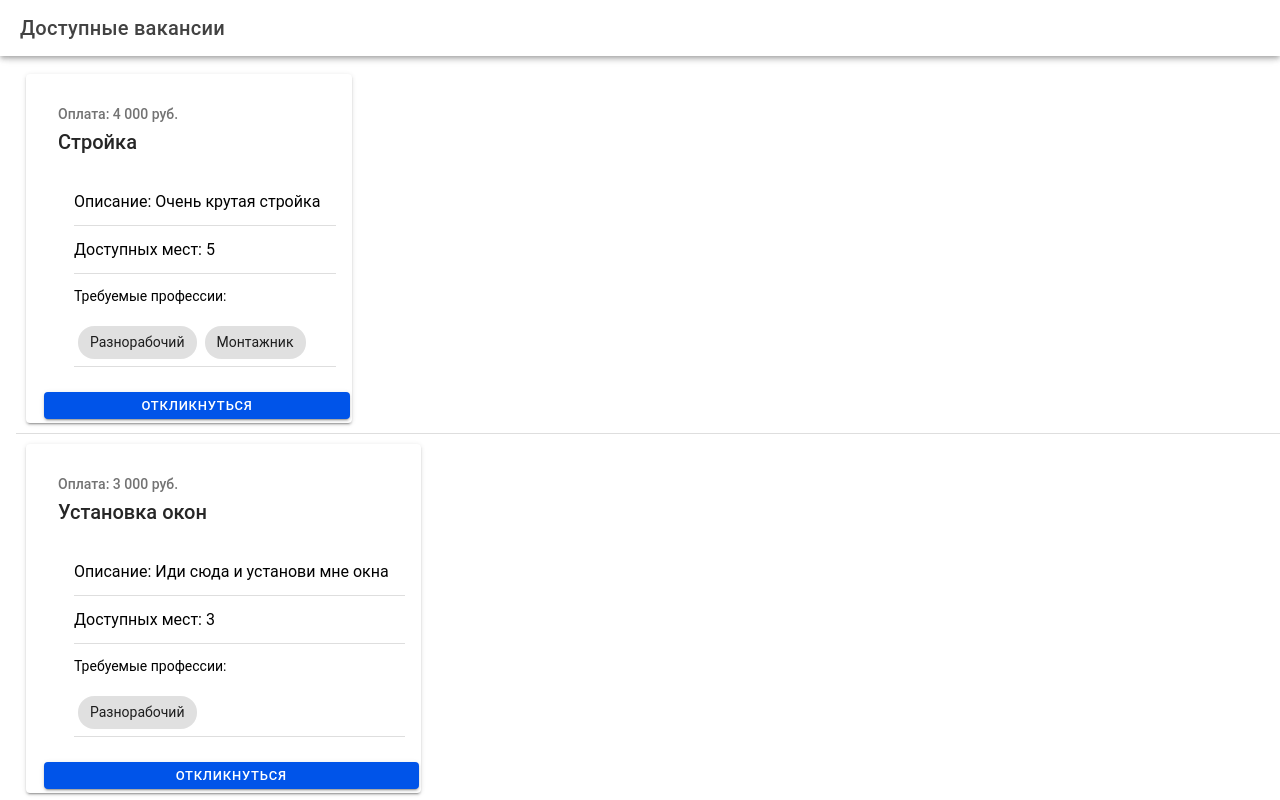
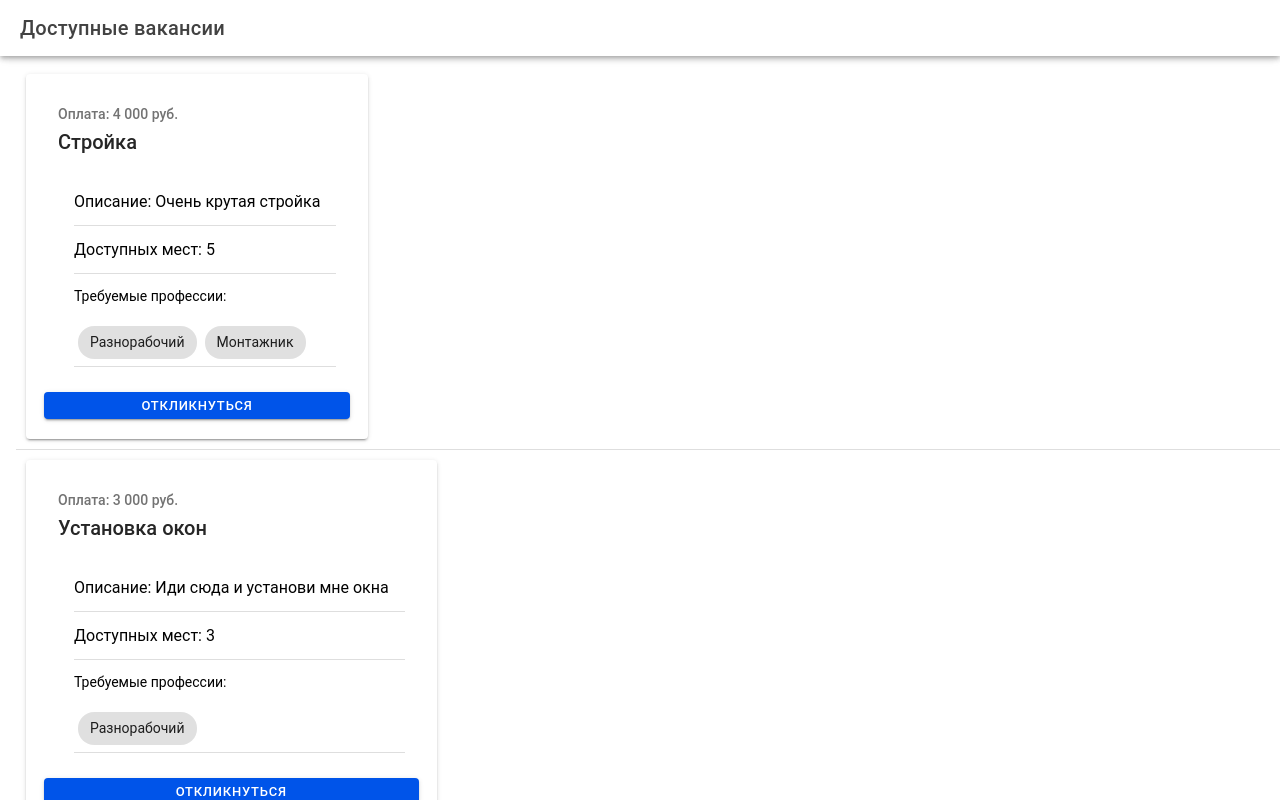
Before and after one commit to lllKoMaHDoRlll/hackerton-summer-2024-front, a React (Vite) app: page /worker/tasks in a window 1280 px wide. Built offline with nearby package versions, Linux system fonts and the light colour scheme.

Commit message:
add isAssigned 'in' property to VacancyCard Component

```diff
--- a/src/components/VacancyCard.tsx
+++ b/src/components/VacancyCard.tsx
@@ -1,4 +1,4 @@
-import React from "react";
+import React, { useEffect } from "react";
 import { IonCard, IonCardTitle, IonAvatar, IonCardContent, IonCardHeader, IonCardSubtitle, IonList, IonListHeader, IonLabel, IonItem, IonText, IonChip, IonButton } from "@ionic/react"
 
 
@@ -6,8 +6,12 @@ import styled from "styled-components";
 
 
 export default function ProfileCard(props: any) {
+    useEffect(() => {
+        console.log(props.isAssigned);
+    });
+
     return (
-        <IonCard className="ion-padding-start ion-padding-top">
+        <IonCard className="ion-padding">
             <IonCardHeader>
                 <IonCardSubtitle>Оплата: {props.data.price} руб.</IonCardSubtitle>
                 <IonCardTitle>{props.data.workName}</IonCardTitle>
@@ -32,7 +36,7 @@ export default function ProfileCard(props: any) {
                     </IonItem>
                 </IonList>
             </IonCardContent>
-            <IonButton expand="block">Откликнуться</IonButton>
+            <IonButton expand="block">{props.isAssigned ? 'Отменить' : 'Откликнуться'}</IonButton>
         </IonCard>
     )
 }
--- a/src/pages/Worker/Profile.tsx
+++ b/src/pages/Worker/Profile.tsx
@@ -5,6 +5,7 @@ import { map, build, home, personAdd, star } from "ionicons/icons"
 import styled from "styled-components";
 
 import ProfileCard from "./../../components/ProfileCard";
+import VacancyCard from "./../../components/VacancyCard";
 
 const professions = [
     { id: 0, name: "Сварщик", selected: true},
@@ -20,6 +21,20 @@ const user = {
     firstName: "",
     LastName: "",
     email: ""
+}
+
+const vacancy = {
+    id: 0,
+    workName: "Изготовление металлической фермы",
+    price: "5 000",
+    workDescription: "Изготволение фермы из металлических балок путим полуавтоматической сварки",
+    availableVacancies: 3,
+    professions: [
+        {
+            id: 0,
+            name: "Сварщик"
+        }
+    ]
 }
 
 export default function Profile() {
@@ -75,6 +90,12 @@ export default function Profile() {
                             ))}
                         </IonCardContent>
                     </IonCard>
+                    {vacancy &&
+                        <>
+                            <IonTitle>Текущая задача:</IonTitle>
+                            <VacancyCard data={vacancy} isAssigned={true}></VacancyCard>
+                        </>
+                        }
                 </IonContent>
             </IonPage>
         </>
```
